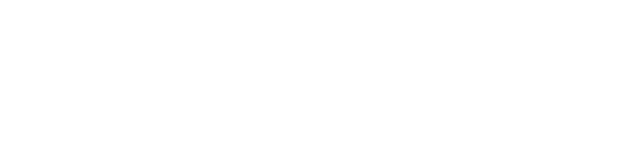
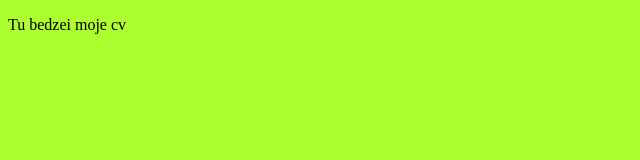
Before and after one commit to szczepaniakmichal/e-cv, a website: page src/index.html in a window 1280 px wide. Shown: the whole page, without its empty margins (0-640 px from the left). Drawn offline with nearby package versions, Linux system fonts and the light colour scheme; files that its build step writes are made by us from their sources.

Commit message:
test github pages

```diff
--- a/src/index.html
+++ b/src/index.html
@@ -5,11 +5,14 @@
     <meta charset="UTF-8">
     <meta name="viewport" content="width=device-width, initial-scale=1.0">
     <meta http-equiv="X-UA-Compatible" content="ie=edge">
-    <title>start_project</title>
+    <title>e-cv</title>
     <link rel="stylesheet" href="main.bundle.css">
 </head>
 
 <body>
+
+<p>Tu bedzei moje cv</p>
+
     <script src="main.bundle.js"></script>
 </body>
 
--- a/src/style/main.scss
+++ b/src/style/main.scss
@@ -0,0 +1,3 @@
+body {
+  background-color: greenyellow;
+}
```
